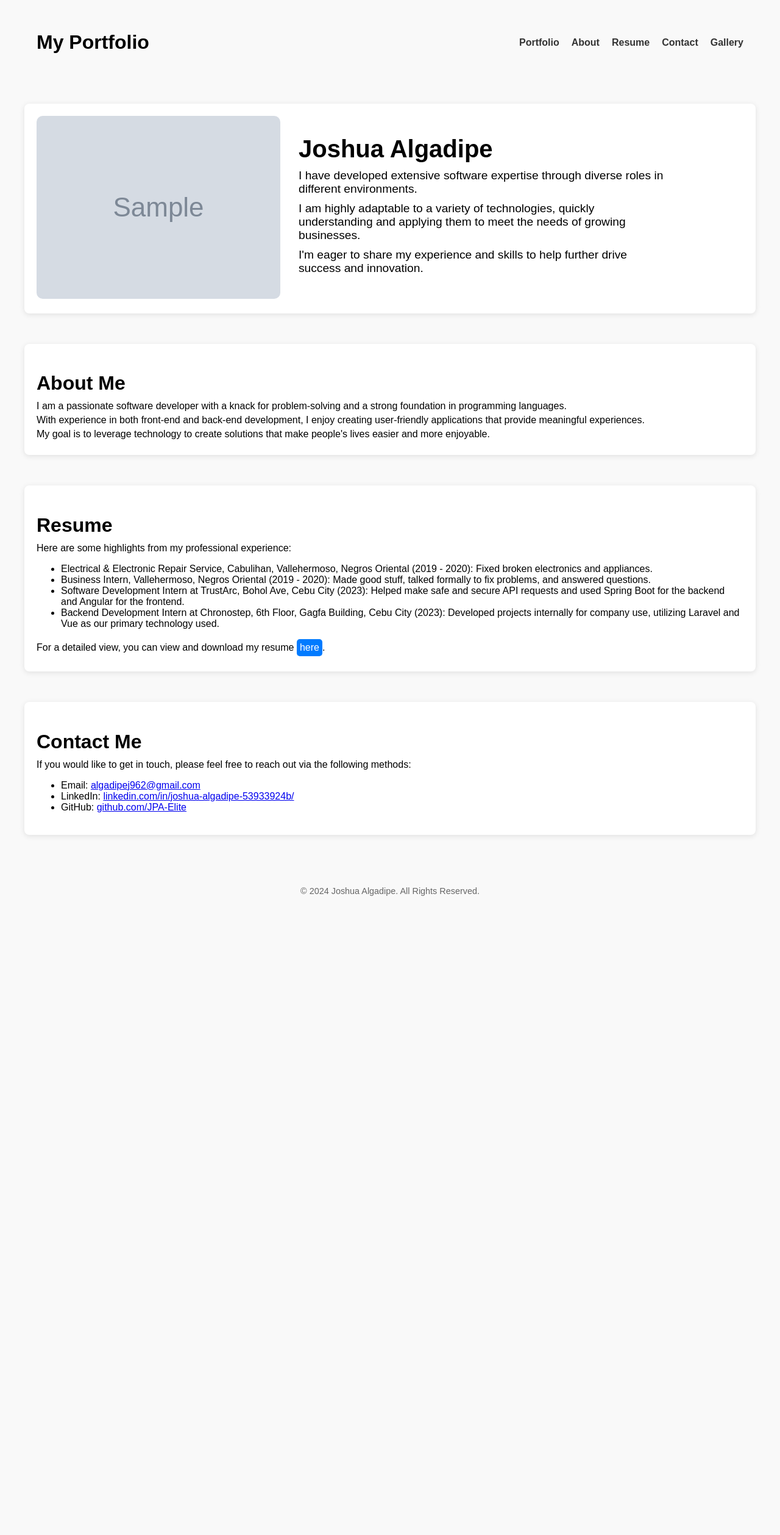
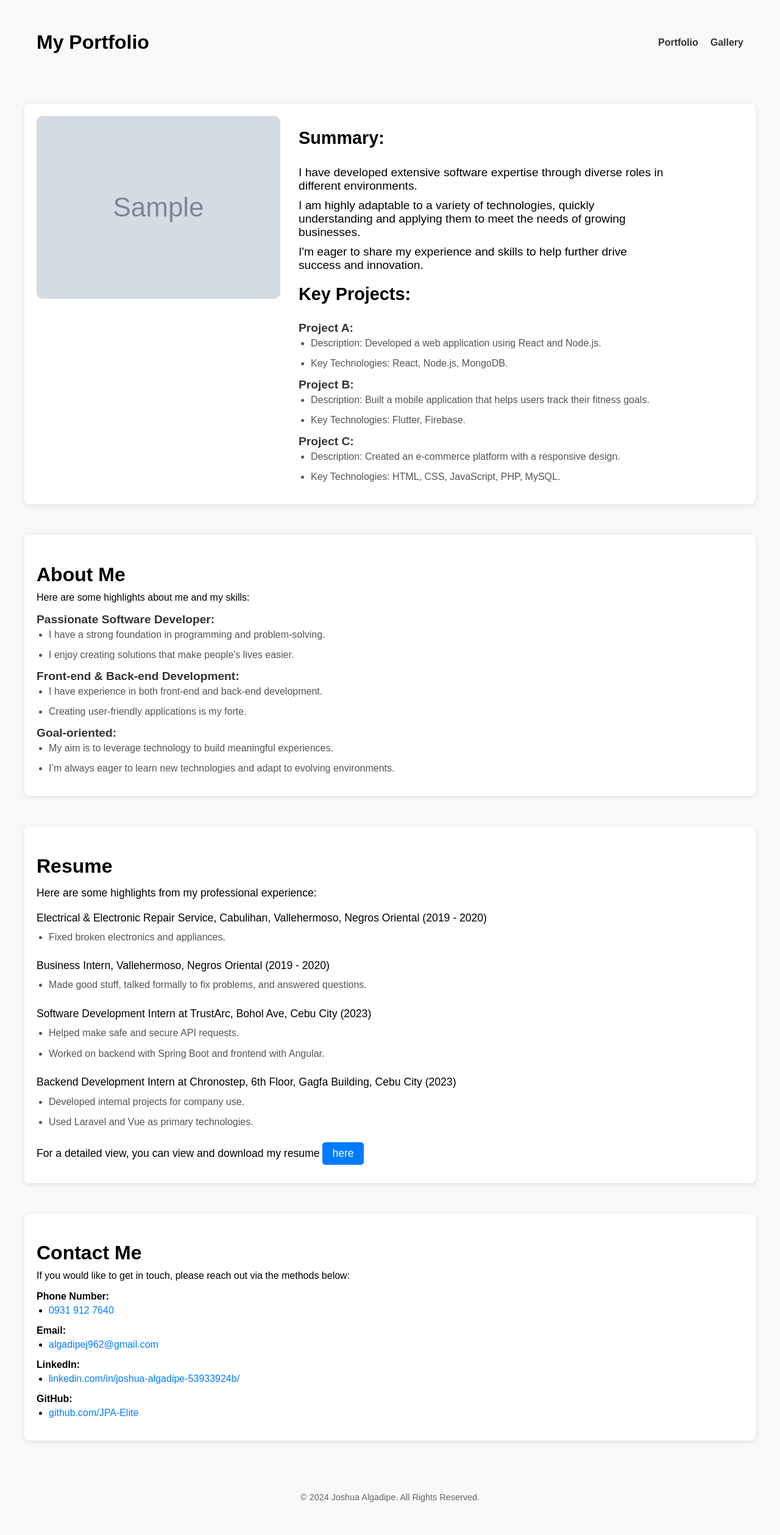
Before and after one commit to JPA-Elite/jpa-profile, a Python web app: template flask/templates/profile.html in a window 1280 px wide. Shown: the whole page at 61% size. Before the commit the page ends 1469 px from the top, so only its background shows below. Run offline with Jinja, Linux system fonts and the light colour scheme; the template is opened without the code that fills it: most values are stand-ins (such as "Sample title", 1, 10 or a date in 2020); grey boxes marked "Sample" are stand-in pictures.

Commit message:
updated changes

```diff
--- a/flask/static/css/profile.css
+++ b/flask/static/css/profile.css
@@ -9,6 +9,7 @@
     height: auto;
     border-radius: 10px;
     margin-right: 30px;
+    cursor: pointer;
 }
 
 .project-details {
@@ -24,3 +25,170 @@
     font-size: 1.2rem;
     margin: 10px 0;
 }
+
+/* Style for the resume section */
+#resume h2 {
+    font-size: 2rem;
+    margin-bottom: 15px;
+}
+
+#resume p {
+    font-size: 1.1rem;
+    margin-bottom: 10px;
+}
+
+#resume ul {
+    list-style: none; /* Remove bullet points */
+    padding-left: 0;
+    margin-bottom: 20px;
+}
+
+#resume li {
+    font-size: 1.1rem;
+    margin-bottom: 15px;
+    line-height: 1.6;
+}
+
+#resume ul ul {
+    margin-top: 5px;
+    margin-left: 20px; /* Add indentation for sublist */
+    list-style-type: disc; /* Change sublist bullet style */
+}
+
+#resume ul ul li {
+    font-size: 1rem;
+    margin-bottom: 8px;
+    color: #555; /* Slightly different color for sublist */
+}
+
+/* CTA Button styling for resume download */
+.cta-button {
+    color: #fff;
+    background-color: #007bff;
+    padding: 8px 16px;
+    border-radius: 5px;
+    text-decoration: none;
+}
+
+.cta-button:hover {
+    background-color: #0056b3;
+}
+
+#contact ul {
+    list-style-type: none;
+    padding-left: 0;
+}
+
+#contact ul li {
+    margin-bottom: 15px;
+}
+
+#contact ul ul {
+    margin-top: 5px;
+    padding-left: 20px;
+    list-style-type: disc;
+}
+
+#contact ul li a {
+    color: #007bff;
+    text-decoration: none;
+}
+
+#contact ul li a:hover {
+    text-decoration: underline;
+}
+
+#about ul {
+    list-style-type: none;
+    padding-left: 0;
+}
+
+#about ul li {
+    margin-bottom: 15px;
+}
+
+#about ul ul {
+    margin-top: 5px;
+    padding-left: 20px;
+    list-style-type: disc;
+}
+
+#about ul li b {
+    font-size: 1.2rem;
+    color: #333;
+}
+
+#about ul li ul li {
+    font-size: 1rem;
+    color: #555;
+}
+
+#portfolio {
+    display: flex;
+    align-items: flex-start; /* Aligns items at the top */
+    margin-top: 50px;
+}
+
+#portfolio .project-image img {
+    max-width: 400px;
+    height: auto;
+    border-radius: 10px;
+    margin-right: 30px;
+}
+
+#portfolio .project-details {
+    max-width: 600px;
+}
+
+#portfolio .project-details h2 {
+    font-size: 2.5rem;
+    margin: 0;
+}
+
+#portfolio .project-details h3 {
+    margin-top: 20px;
+    font-size: 1.8rem;
+}
+
+#portfolio .project-details p {
+    font-size: 1.2rem;
+    margin: 10px 0;
+}
+
+#portfolio ul {
+    list-style-type: none;
+    padding-left: 0;
+}
+
+#portfolio ul li {
+    margin-bottom: 15px;
+}
+
+#portfolio ul ul {
+    margin-top: 5px;
+    padding-left: 20px;
+    list-style-type: disc;
+}
+
+#portfolio ul li b {
+    font-size: 1.2rem;
+    color: #333;
+}
+
+#portfolio ul li ul li {
+    font-size: 1rem;
+    color: #555;
+}
+
+/* Mobile responsiveness */
+@media only screen and (max-width: 768px) {
+    /* For tablets and smaller screens */
+    #portfolio .project-image img {
+        margin: 0;
+    }
+
+    #portfolio .project-image {
+        width: 100%;
+    }
+
+}
--- a/flask/templates/base.html
+++ b/flask/templates/base.html
@@ -15,13 +15,10 @@
 <body>
     <div class="container">
         <header>
-            <h1>My Portfolio</h1>
+            <h1>{% block head %}My Portfolio{% endblock %}</h1>
             <nav>
                 <ul>
-                    <li><a href="/#portfolio">Portfolio</a></li>
-                    <li><a href="/#about">About</a></li>
-                    <li><a href="/#resume">Resume</a></li>
-                    <li><a href="/#contact">Contact</a></li>
+                    <li><a href="/profile">Portfolio</a></li>
                     <li><a href="/gallery">Gallery</a></li>
                 </ul>
             </nav>
@@ -36,6 +33,8 @@
             <p>&copy; 2024 Joshua Algadipe. All Rights Reserved.</p>
         </footer>
     </div>
+    <!-- Include the modal component -->
+    {% include 'modal.html' %}
 </body>
 
 </html>
--- /dev/null
+++ b/flask/templates/modal.html
@@ -0,0 +1,36 @@
+<!-- Modal for previewing the image -->
+<div id="imageModal" class="modal" style="display: none;">
+    <span class="close" onclick="closeModal()">&times;</span>
+    <img class="modal-content" id="modalImage">
+    <div id="caption"></div>
+</div>
+
+<!-- Link to the external CSS file for the modal -->
+<link rel="stylesheet" href="{{ url_for('static', filename='css/modal.css') }}" />
+
+<script>
+    // Function to open the modal and show the image
+    function openModal(imageSrc, title = '', description = '') {
+        document.getElementById("imageModal").style.display = "block";
+        document.getElementById("modalImage").src = imageSrc;
+
+        // Create a caption element
+        const captionElement = document.getElementById("caption");
+
+        // Set title if available
+        captionElement.innerHTML = ""; // Clear previous content
+        if (title && title.trim() !== "") {
+            captionElement.innerHTML += "<h3>" + title + "</h3>";
+        }
+
+        // Set description if available
+        if (description && description.trim() !== "") {
+            captionElement.innerHTML += "<p>" + description + "</p>";
+        }
+    }
+
+    // Function to close the modal
+    function closeModal() {
+        document.getElementById("imageModal").style.display = "none";
+    }
+</script>
--- a/flask/templates/profile.html
+++ b/flask/templates/profile.html
@@ -6,41 +6,68 @@
 {% block content %}
 <section id="portfolio" class="project-intro">
     <div class="project-image">
-        <img src="{{ profile_image }}" alt="Profile Image" />
+        <img src="{{ profile_image }}" alt="Profile Image"
+            onclick="openModal('{{ profile_image }}', 'My Profile', 'My name is Joshua Algadipe, 23 years old from Vallehermoso, Negros Oriental. <br>I\'m an introvert and not great at starting conversations, <br>so feel free to message me first—let\'s chat! I\'m currently working as a software engineer,<br> and I have big goals for the future, aiming to build wealth and achieve success.')" />
     </div>
     <div class="project-details">
-        <h2>Joshua Algadipe</h2>
-        <p>
-            I have developed extensive software expertise through diverse
-            roles in different environments.
-        </p>
-        <p>
-            I am highly adaptable to a variety of technologies, quickly
-            understanding and applying them to meet the needs of growing
-            businesses.
-        </p>
-        <p>
-            I'm eager to share my experience and skills to help further drive
-            success and innovation.
-        </p>
+        <h3>Summary:</h3>
+        <p>I have developed extensive software expertise through diverse roles in different environments.</p>
+        <p>I am highly adaptable to a variety of technologies, quickly understanding and applying them to meet the needs
+            of growing businesses.</p>
+        <p>I'm eager to share my experience and skills to help further drive success and innovation.</p>
+        <h3>Key Projects:</h3>
+        <ul>
+            <li>
+                <b>Project A:</b>
+                <ul>
+                    <li>Description: Developed a web application using React and Node.js.</li>
+                    <li>Key Technologies: React, Node.js, MongoDB.</li>
+                </ul>
+            </li>
+            <li>
+                <b>Project B:</b>
+                <ul>
+                    <li>Description: Built a mobile application that helps users track their fitness goals.</li>
+                    <li>Key Technologies: Flutter, Firebase.</li>
+                </ul>
+            </li>
+            <li>
+                <b>Project C:</b>
+                <ul>
+                    <li>Description: Created an e-commerce platform with a responsive design.</li>
+                    <li>Key Technologies: HTML, CSS, JavaScript, PHP, MySQL.</li>
+                </ul>
+            </li>
+        </ul>
     </div>
 </section>
 
 <section id="about">
     <h2>About Me</h2>
-    <p>
-        I am a passionate software developer with a knack for
-        problem-solving and a strong foundation in programming languages.
-    </p>
-    <p>
-        With experience in both front-end and back-end development, I enjoy
-        creating user-friendly applications that provide meaningful
-        experiences.
-    </p>
-    <p>
-        My goal is to leverage technology to create solutions that make
-        people's lives easier and more enjoyable.
-    </p>
+    <p>Here are some highlights about me and my skills:</p>
+    <ul>
+        <li>
+            <b>Passionate Software Developer:</b>
+            <ul>
+                <li>I have a strong foundation in programming and problem-solving.</li>
+                <li>I enjoy creating solutions that make people's lives easier.</li>
+            </ul>
+        </li>
+        <li>
+            <b>Front-end & Back-end Development:</b>
+            <ul>
+                <li>I have experience in both front-end and back-end development.</li>
+                <li>Creating user-friendly applications is my forte.</li>
+            </ul>
+        </li>
+        <li>
+            <b>Goal-oriented:</b>
+            <ul>
+                <li>My aim is to leverage technology to build meaningful experiences.</li>
+                <li>I’m always eager to learn new technologies and adapt to evolving environments.</li>
+            </ul>
+        </li>
+    </ul>
 </section>
 
 <section id="resume">
@@ -48,53 +75,70 @@
     <p>Here are some highlights from my professional experience:</p>
     <ul>
         <li>
-            Electrical & Electronic Repair Service, Cabulihan, Vallehermoso,
-            Negros Oriental (2019 - 2020): Fixed broken electronics and
-            appliances.
+            Electrical & Electronic Repair Service, Cabulihan, Vallehermoso, Negros Oriental (2019 - 2020)
+            <ul>
+                <li>Fixed broken electronics and appliances.</li>
+            </ul>
         </li>
         <li>
-            Business Intern, Vallehermoso, Negros Oriental (2019 - 2020): Made
-            good stuff, talked formally to fix problems, and answered
-            questions.
+            Business Intern, Vallehermoso, Negros Oriental (2019 - 2020)
+            <ul>
+                <li>Made good stuff, talked formally to fix problems, and answered questions.</li>
+            </ul>
         </li>
         <li>
-            Software Development Intern at TrustArc, Bohol Ave, Cebu City
-            (2023): Helped make safe and secure API requests and used Spring
-            Boot for the backend and Angular for the frontend.
+            Software Development Intern at TrustArc, Bohol Ave, Cebu City (2023)
+            <ul>
+                <li>Helped make safe and secure API requests.</li>
+                <li>Worked on backend with Spring Boot and frontend with Angular.</li>
+            </ul>
         </li>
         <li>
-            Backend Development Intern at Chronostep, 6th Floor, Gagfa
-            Building, Cebu City (2023): Developed projects internally for
-            company use, utilizing Laravel and Vue as our primary technology
-            used.
+            Backend Development Intern at Chronostep, 6th Floor, Gagfa Building, Cebu City (2023)
+            <ul>
+                <li>Developed internal projects for company use.</li>
+                <li>Used Laravel and Vue as primary technologies.</li>
+            </ul>
         </li>
     </ul>
     <p>
         For a detailed view, you can view and download my resume
-        <a href="{{ resume_pdf }}" target="_blank" class="cta-button">here</a>.
+        <a href="{{ resume_pdf }}" target="_blank" class="cta-button">here</a>
     </p>
 </section>
-
 <section id="contact">
     <h2>Contact Me</h2>
-    <p>
-        If you would like to get in touch, please feel free to reach out via
-        the following methods:
-    </p>
+    <p>If you would like to get in touch, please reach out via the methods below:</p>
     <ul>
         <li>
-            Email:
-            <a href="mailto:algadipej962@gmail.com">algadipej962@gmail.com</a>
+            <b>Phone Number:</b>
+            <ul>
+                <li><a href="tel:+639319127640">0931 912 7640</a></li>
+            </ul>
         </li>
         <li>
-            LinkedIn:
-            <a href="https://www.linkedin.com/in/joshua-algadipe-53933924b/"
-                target="_blank">linkedin.com/in/joshua-algadipe-53933924b/</a>
+            <b>Email:</b>
+            <ul>
+                <li><a href="mailto:algadipej962@gmail.com">algadipej962@gmail.com</a></li>
+            </ul>
         </li>
         <li>
-            GitHub:
-            <a href="https://github.com/JPA-Elite" target="_blank">github.com/JPA-Elite</a>
+            <b>LinkedIn:</b>
+            <ul>
+                <li>
+                    <a href="https://www.linkedin.com/in/joshua-algadipe-53933924b/" target="_blank">
+                        linkedin.com/in/joshua-algadipe-53933924b/
+                    </a>
+                </li>
+            </ul>
+        </li>
+        <li>
+            <b>GitHub:</b>
+            <ul>
+                <li><a href="https://github.com/JPA-Elite" target="_blank">github.com/JPA-Elite</a></li>
+            </ul>
         </li>
     </ul>
 </section>
+
 {% endblock %}
```
Also changed, not shown: flask/app.py (+12 -47 lines), flask/static/css/gallery.css (+26 -1 lines), flask/static/css/modal.css (added, +62 -0 lines), flask/templates/404.html (added, +12 -0 lines), flask/templates/gallery.html (+5 -3 lines), flask/templates/modal.css (added, +62 -0 lines), 1 other file.
